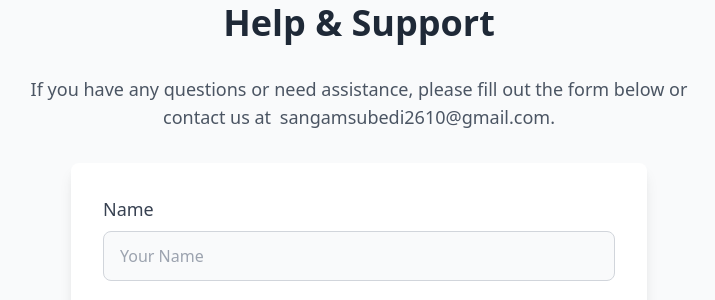
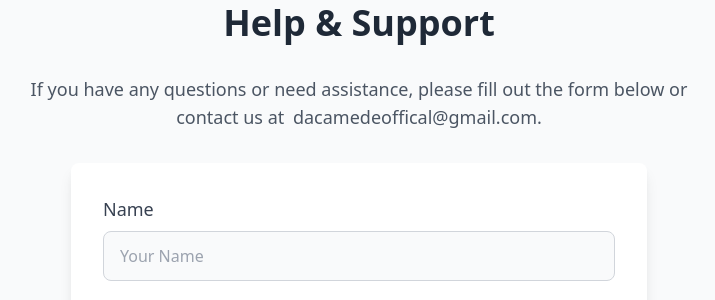
Before and after one commit to brlamit/D-Academe, a PHP site: page /Help.php in a window 1280 px wide. Shown: the part 125-425 px from the top of the page, without its empty margins (281-996 px from the left). Run offline with PHP 8.4, Linux system fonts and the light colour scheme.

Commit message:
changes made

```diff
--- a/D-Academe/Help.php
+++ b/D-Academe/Help.php
@@ -45,7 +45,7 @@ if ($_SERVER["REQUEST_METHOD"] == "POST") {
         <h2 class="text-4xl font-extrabold text-gray-800 mb-8">Help & Support</h2>
         <p class="text-lg text-gray-600 mb-8 text-center max-w-2xl">
             If you have any questions or need assistance, please fill out the form below or contact us at
-            <a href="mailto:sangamsubedi2610@gmail.com" class="text-primary-600 hover:underline ml-1">sangamsubedi2610@gmail.com</a>.
+            <a href="mailto:dacamedeoffical@gmail.com" class="text-primary-600 hover:underline ml-1">dacamedeoffical@gmail.com</a>.
         </p>
 
         <form method="POST" action="" class="w-full max-w-xl bg-white p-8 rounded-lg shadow-lg">
```
